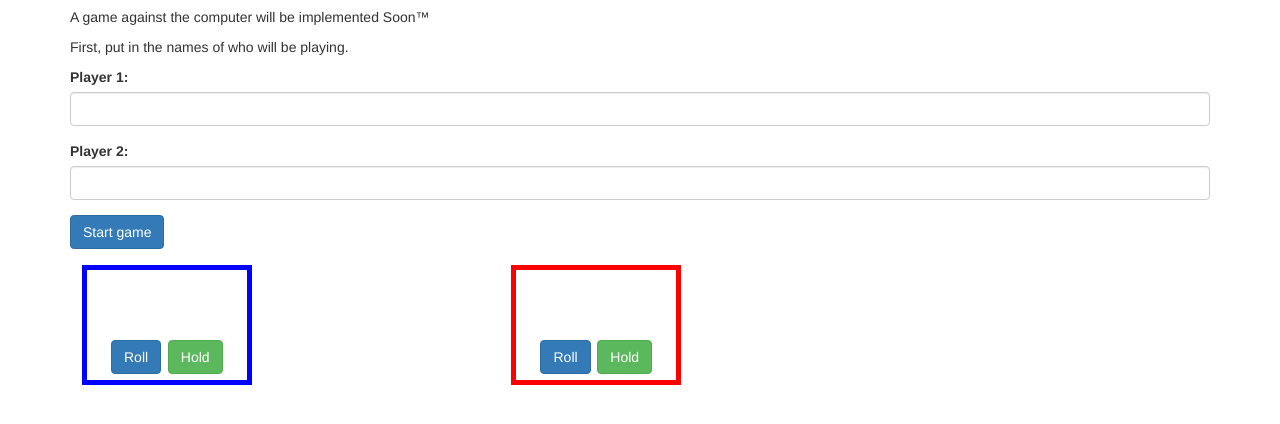
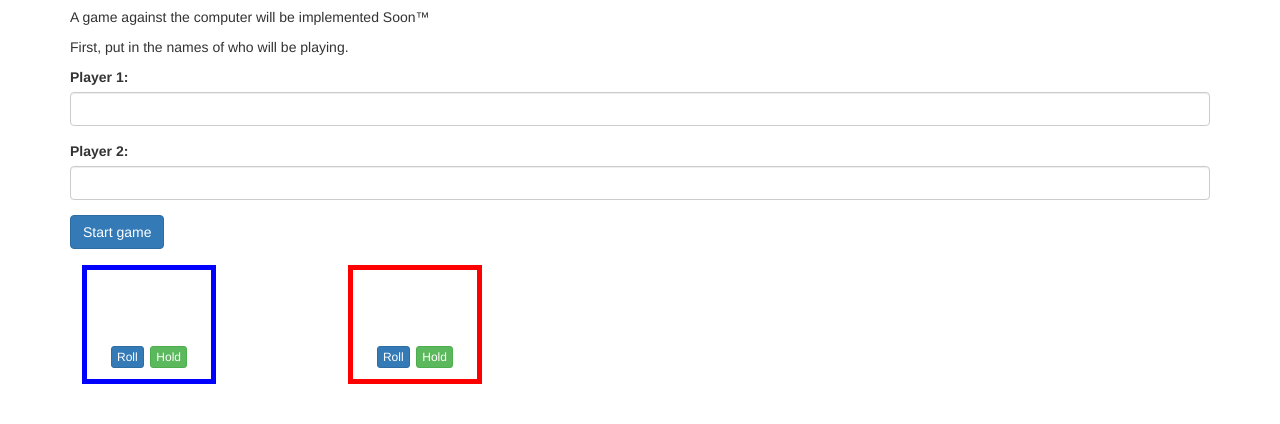
Before and after one commit to silvermistshadow/pigdice, a plain HTML site: page index.html in a window 1280 px wide. Shown: the part 86-510 px from the top of the page. Drawn offline with Linux system fonts and the light colour scheme.

Commit message:
changed a bit of html and css

```diff
--- a/css/master.css
+++ b/css/master.css
@@ -10,7 +10,7 @@
 #player1 {
   border-color: blue;
   margin-left: 12px;
-  margin-right: 128px;
+  margin-right: 64px;
   margin-top: 16px;
   margin-bottom: 12px;
   padding-bottom: 6px;
@@ -18,7 +18,7 @@
 
 #player2 {
   border-color: red;
-  margin-left: 128px;
+  margin-left: 64px;
   margin-right: 12px;
   margin-top: 16px;
   margin-bottom: 12px;
@@ -28,5 +28,3 @@
 #holdError {
   display: none;
 }
-
-#
--- a/index.html
+++ b/index.html
@@ -32,16 +32,16 @@
           <br>
           <span id="p1Score"></span>  <span id="p1Turns"></span>
           <br>
-          <button type="button" class="btn btn-primary" id="rollP1">Roll</button>
-          <button type="button" class="btn btn-success" id="holdP1">Hold</button>
+          <button type="button" class="btn btn-primary btn-xs" id="rollP1">Roll</button>
+          <button type="button" class="btn btn-success btn-xs" id="holdP1">Hold</button>
         </div>
         <div class="displayPlayers" id="player2">
           <span id="p2Name"></span>
           <br>
           <span id="p2Score"></span>  <span id="p2Turns"></span>
           <br>
-          <button type="button" class="btn btn-primary" id="rollP2">Roll</button>
-          <button type="button" class="btn btn-success" id="holdP2">Hold</button>
+          <button type="button" class="btn btn-primary btn-xs" id="rollP2">Roll</button>
+          <button type="button" class="btn btn-success btn-xs" id="holdP2">Hold</button>
         </div>
         <div id="holdError">
           You have to roll at least once before holding.
```
